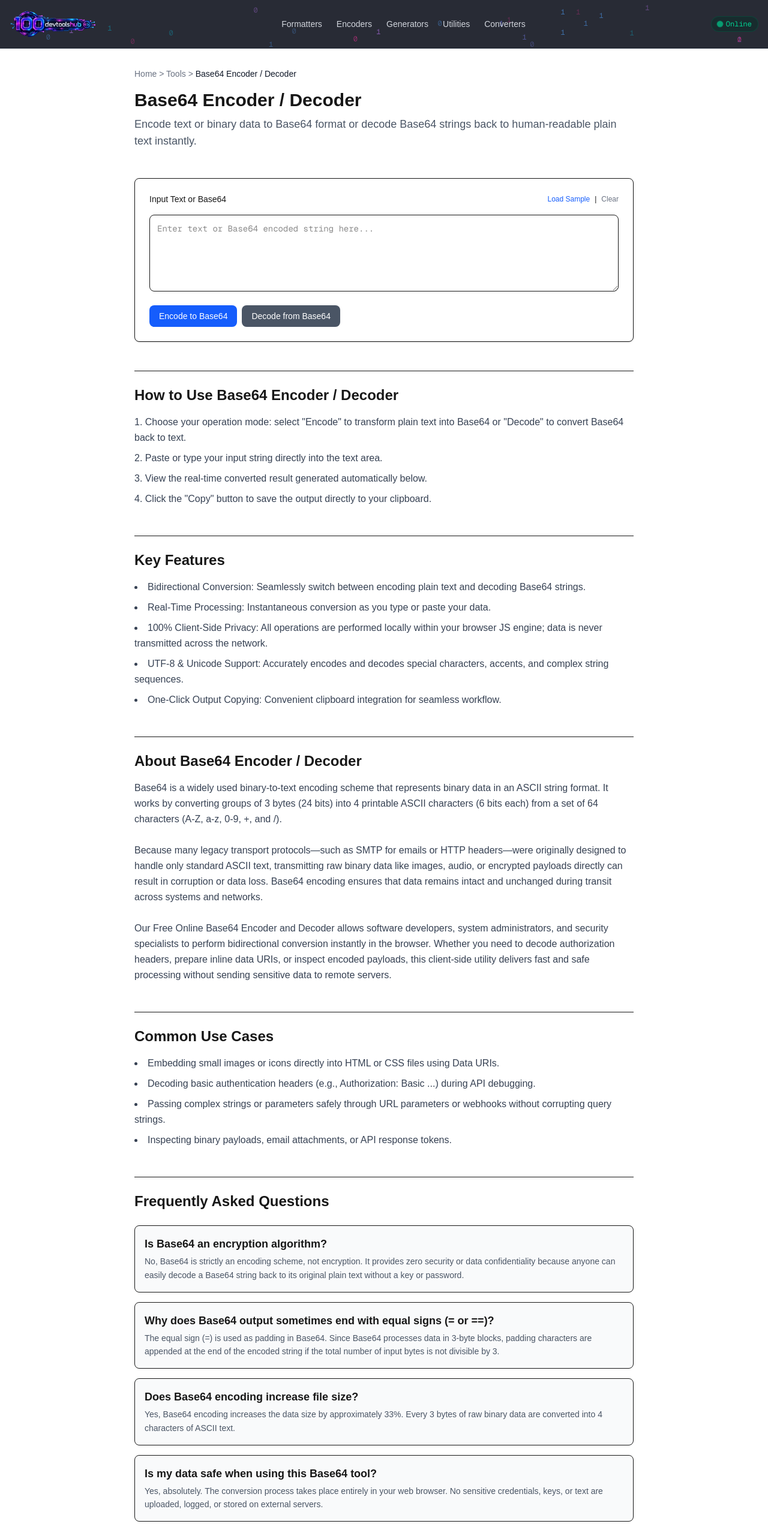
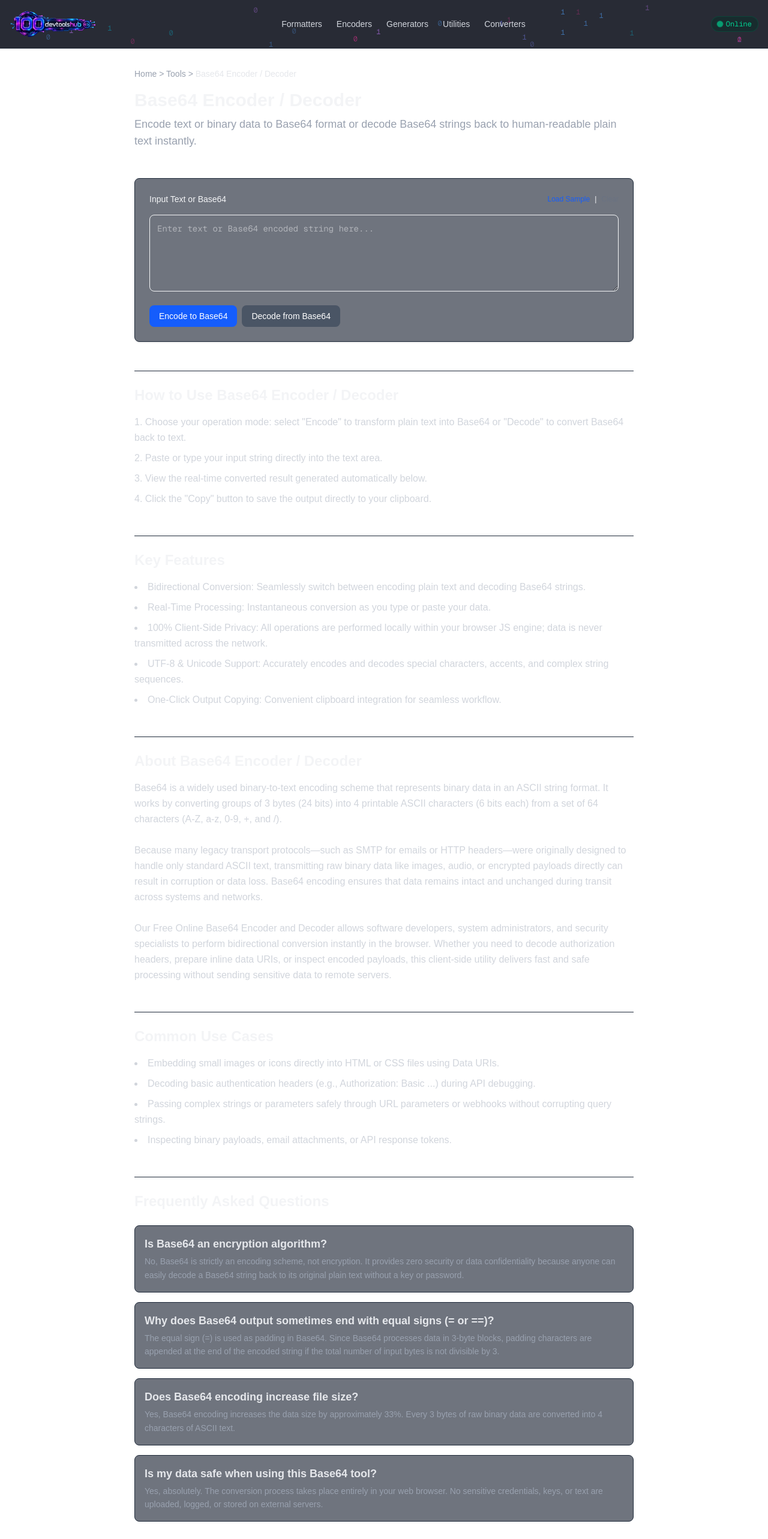
Before and after one commit to Vall-Re/dev-tools, a Next.js app: page /tools/base64-encoder-decoder in a window 1280 px wide. Shown: the top 2566 px of the page at 60% size. Built offline with nearby package versions, Linux system fonts and the light colour scheme.

Commit message:
Add static pages for about, privacy, and terms

```diff
--- a/app/about/page.tsx
+++ b/app/about/page.tsx
@@ -1,24 +1,15 @@
-import { Metadata } from 'next';
-import Link from 'next/link';
-
-export const metadata: Metadata = {
+export const metadata = {
   title: 'About Us – 100 DevTools Hub',
-  description: 'Learn more about 100 DevTools Hub, our privacy-first philosophy, and our mission to provide fast, secure developer utilities.',
+  description: 'Learn more about 100 DevTools Hub, our mission, and our privacy-focused developer utilities.',
 };
 
 export default function AboutPage() {
   return (
-    <main className="min-h-screen p-8 max-w-4xl mx-auto space-y-6 text-gray-300">
-      <nav className="text-sm text-gray-500 mb-4">
-        <Link href="/" className="hover:underline">Home</Link> &gt; <span className="text-gray-100">About Us</span>
-      </nav>
-      <h1 className="text-3xl font-bold text-gray-100">About 100 DevTools Hub</h1>
-      <p className="leading-relaxed">
-        100 DevTools Hub is a professional, client-side developer utilities platform designed for maximum speed, security, and privacy.
-      </p>
-      <h2 className="text-xl font-semibold text-gray-100 pt-4">Our Privacy Philosophy</h2>
-      <p className="leading-relaxed">
-        All data processing happens right in your browser using modern web technologies. We do not store, log, or transmit your sensitive code, JSON, tokens, or text data to any server. Your work stays strictly yours.
+    <main className="min-h-screen p-8 max-w-4xl mx-auto space-y-6 text-gray-100">
+      <h1 className="text-4xl font-extrabold tracking-tight">About Us</h1>
+      <p className="text-gray-400 leading-relaxed">
+        Welcome to 100 DevTools Hub, your ultimate destination for fast, secure, and modern developer utilities.
+        All our tools run entirely client-side in your browser, guaranteeing that your data remains private and secure.
       </p>
     </main>
   );
--- a/app/privacy/page.tsx
+++ b/app/privacy/page.tsx
@@ -1,24 +1,16 @@
-import { Metadata } from 'next';
-import Link from 'next/link';
-
-export const metadata: Metadata = {
+export const metadata = {
   title: 'Privacy Policy – 100 DevTools Hub',
-  description: 'Read our privacy policy regarding client-side data processing and browser-based developer tools.',
+  description: 'Read our privacy policy to understand how 100 DevTools Hub protects your data.',
 };
 
 export default function PrivacyPage() {
   return (
-    <main className="min-h-screen p-8 max-w-4xl mx-auto space-y-6 text-gray-300">
-      <nav className="text-sm text-gray-500 mb-4">
-        <Link href="/" className="hover:underline">Home</Link> &gt; <span className="text-gray-100">Privacy Policy</span>
-      </nav>
-      <h1 className="text-3xl font-bold text-gray-100">Privacy Policy</h1>
-      <p className="leading-relaxed">
-        Your privacy is our highest priority. Because 100 DevTools Hub operates entirely client-side, your input data never leaves your device.
-      </p>
-      <h2 className="text-xl font-semibold text-gray-100 pt-4">Analytics and Ads</h2>
-      <p className="leading-relaxed">
-        We may use standard analytics and advertising networks (such as Google AdSense) which may use cookies to serve ads based on prior visits to our website.
+    <main className="min-h-screen p-8 max-w-4xl mx-auto space-y-6 text-gray-100">
+      <h1 className="text-4xl font-extrabold tracking-tight">Privacy Policy</h1>
+      <p className="text-gray-400 leading-relaxed">
+        Your privacy is our top priority. 100 DevTools Hub operates entirely on the client side.
+        This means all code processing, parsing, and formatting happen right inside your browser.
+        We do not store, log, or transmit any data you input into our tools to any servers.
       </p>
     </main>
   );
--- a/app/terms/page.tsx
+++ b/app/terms/page.tsx
@@ -1,20 +1,15 @@
-import { Metadata } from 'next';
-import Link from 'next/link';
-
-export const metadata: Metadata = {
+export const metadata = {
   title: 'Terms of Service – 100 DevTools Hub',
-  description: 'Terms and conditions for using 100 DevTools Hub developer utilities.',
+  description: 'Read the terms of service for using 100 DevTools Hub tools and website.',
 };
 
 export default function TermsPage() {
   return (
-    <main className="min-h-screen p-8 max-w-4xl mx-auto space-y-6 text-gray-300">
-      <nav className="text-sm text-gray-500 mb-4">
-        <Link href="/" className="hover:underline">Home</Link> &gt; <span className="text-gray-100">Terms of Service</span>
-      </nav>
-      <h1 className="text-3xl font-bold text-gray-100">Terms of Service</h1>
-      <p className="leading-relaxed">
-        By accessing 100 DevTools Hub, you agree to use our free online developer utilities responsibly. The tools are provided "as is" without warranty of any kind.
+    <main className="min-h-screen p-8 max-w-4xl mx-auto space-y-6 text-gray-100">
+      <h1 className="text-4xl font-extrabold tracking-tight">Terms of Service</h1>
+      <p className="text-gray-400 leading-relaxed">
+        By accessing and using 100 DevTools Hub, you agree to use our tools responsibly.
+        All tools are provided as-is, free of charge, without warranties of any kind.
       </p>
     </main>
   );
--- a/app/tools/[slug]/page.tsx
+++ b/app/tools/[slug]/page.tsx
@@ -46,7 +46,6 @@ export async function generateMetadata({ params }: Props): Promise<Metadata> {
   }
 
   return {
-    // Покращений SEO Title з ключовим словом Online
     title: `${tool.name} Online – Free Developer Tool`,
     description: `${tool.description} Fast, secure, and runs entirely in your browser with no data saved.`,
     alternates: {
@@ -92,7 +91,6 @@ export default async function ToolPage({ params }: Props) {
     })),
   } : null;
 
-  // Покращена SoftwareApplication Schema з категоріями
   const appSchema = {
     '@context': 'https://schema.org',
     '@type': 'SoftwareApplication',
@@ -109,7 +107,7 @@ export default async function ToolPage({ params }: Props) {
   };
 
   return (
-    <main className="min-h-screen p-8 max-w-4xl mx-auto space-y-12">
+    <main className="min-h-screen p-8 max-w-4xl mx-auto space-y-12 text-gray-100">
       <script
         type="application/ld+json"
         dangerouslySetInnerHTML={{ __html: JSON.stringify(appSchema) }}
@@ -122,16 +120,16 @@ export default async function ToolPage({ params }: Props) {
       )}
 
       <div>
-        <nav className="text-sm text-gray-500 mb-4">
-          <Link href="/" className="hover:underline">Home</Link> &gt;{' '}
-          <Link href="/tools" className="hover:underline">Tools</Link> &gt;{' '}
-          <span className="text-gray-900 font-medium">{tool.name}</span>
+        <nav className="text-sm text-gray-400 mb-4">
+          <Link href="/" className="hover:text-blue-400 transition-colors">Home</Link> &gt;{' '}
+          <Link href="/tools" className="hover:text-blue-400 transition-colors">Tools</Link> &gt;{' '}
+          <span className="text-gray-200 font-medium">{tool.name}</span>
         </nav>
-        <h1 className="text-3xl font-bold mb-2">{tool.name}</h1>
-        <p className="text-gray-600 text-lg">{tool.description}</p>
+        <h1 className="text-3xl font-bold mb-2 text-gray-100">{tool.name}</h1>
+        <p className="text-gray-400 text-lg">{tool.description}</p>
       </div>
 
-      <div className="p-6 border rounded-lg bg-white shadow-sm">
+      <div className="p-6 border border-gray-800 rounded-lg bg-gray-900/60 shadow-sm">
         {slug === 'json-formatter' && <JsonFormatter />}
         {slug === 'base64-encoder-decoder' && <Base64Converter />}
         {slug === 'url-encoder-decoder' && <UrlConverter />}
@@ -160,9 +158,9 @@ export default async function ToolPage({ params }: Props) {
       </div>
 
       {tool.howToUse && tool.howToUse.length > 0 && (
-        <section className="space-y-4 pt-6 border-t">
-          <h2 className="text-2xl font-semibold">How to Use {tool.name}</h2>
-          <ol className="list-decimal list-inside space-y-2 text-gray-700">
+        <section className="space-y-4 pt-6 border-t border-gray-800">
+          <h2 className="text-2xl font-semibold text-gray-100">How to Use {tool.name}</h2>
+          <ol className="list-decimal list-inside space-y-2 text-gray-300">
             {tool.howToUse.map((step, idx) => (
               <li key={idx} className="leading-relaxed">{step}</li>
             ))}
@@ -171,9 +169,9 @@ export default async function ToolPage({ params }: Props) {
       )}
 
       {tool.features && tool.features.length > 0 && (
-        <section className="space-y-4 pt-6 border-t">
-          <h2 className="text-2xl font-semibold">Key Features</h2>
-          <ul className="list-disc list-inside space-y-2 text-gray-700">
+        <section className="space-y-4 pt-6 border-t border-gray-800">
+          <h2 className="text-2xl font-semibold text-gray-100">Key Features</h2>
+          <ul className="list-disc list-inside space-y-2 text-gray-300">
             {tool.features.map((feat, idx) => (
               <li key={idx} className="leading-relaxed">{feat}</li>
             ))}
@@ -181,15 +179,15 @@ export default async function ToolPage({ params }: Props) {
         </section>
       )}
 
-      <section className="space-y-4 pt-6 border-t">
-        <h2 className="text-2xl font-semibold">About {tool.name}</h2>
-        <p className="text-gray-700 leading-relaxed whitespace-pre-line">{tool.aboutText}</p>
+      <section className="space-y-4 pt-6 border-t border-gray-800">
+        <h2 className="text-2xl font-semibold text-gray-100">About {tool.name}</h2>
+        <p className="text-gray-300 leading-relaxed whitespace-pre-line">{tool.aboutText}</p>
       </section>
 
       {tool.useCases && tool.useCases.length > 0 && (
-        <section className="space-y-4 pt-6 border-t">
-          <h2 className="text-2xl font-semibold">Common Use Cases</h2>
-          <ul className="list-disc list-inside space-y-2 text-gray-700">
+        <section className="space-y-4 pt-6 border-t border-gray-800">
+          <h2 className="text-2xl font-semibold text-gray-100">Common Use Cases</h2>
+          <ul className="list-disc list-inside space-y-2 text-gray-300">
             {tool.useCases.map((useCase, idx) => (
               <li key={idx} className="leading-relaxed">{useCase}</li>
             ))}
@@ -198,13 +196,13 @@ export default async function ToolPage({ params }: Props) {
       )}
 
       {tool.faqs && tool.faqs.length > 0 && (
-        <section className="space-y-6 pt-6 border-t">
-          <h2 className="text-2xl font-semibold">Frequently Asked Questions</h2>
+        <section className="space-y-6 pt-6 border-t border-gray-800">
+          <h2 className="text-2xl font-semibold text-gray-100">Frequently Asked Questions</h2>
           <div className="space-y-4">
             {tool.faqs.map((faq, index) => (
-              <div key={index} className="p-4 border rounded-lg bg-gray-50">
-                <h3 className="font-semibold text-lg mb-1">{faq.question}</h3>
-                <p className="text-gray-600 text-sm leading-relaxed">{faq.answer}</p>
+              <div key={index} className="p-4 border border-gray-800 rounded-lg bg-gray-900/60">
+                <h3 className="font-semibold text-lg mb-1 text-gray-200">{faq.question}</h3>
+                <p className="text-gray-400 text-sm leading-relaxed">{faq.answer}</p>
               </div>
             ))}
           </div>
@@ -212,17 +210,17 @@ export default async function ToolPage({ params }: Props) {
       )}
 
       {relatedTools.length > 0 && (
-        <section className="space-y-4 pt-6 border-t">
-          <h2 className="text-2xl font-semibold">Related Tools</h2>
+        <section className="space-y-4 pt-6 border-t border-gray-800">
+          <h2 className="text-2xl font-semibold text-gray-100">Related Tools</h2>
           <div className="grid grid-cols-1 md:grid-cols-2 gap-4">
             {relatedTools.map((relTool) => (
               <Link
                 key={relTool.slug}
                 href={`/tools/${relTool.slug}`}
-                className="p-4 border rounded-lg hover:border-blue-500 transition-colors bg-white shadow-sm block"
+                className="p-4 border border-gray-800 rounded-lg hover:border-blue-500 transition-colors bg-gray-900/60 shadow-sm block group"
               >
-                <h3 className="font-semibold text-blue-600 mb-1">{relTool.name}</h3>
-                <p className="text-sm text-gray-600 line-clamp-2">{relTool.description}</p>
+                <h3 className="font-semibold text-blue-400 group-hover:text-blue-300 mb-1">{relTool.name}</h3>
+                <p className="text-sm text-gray-400 line-clamp-2">{relTool.description}</p>
               </Link>
             ))}
           </div>
```
